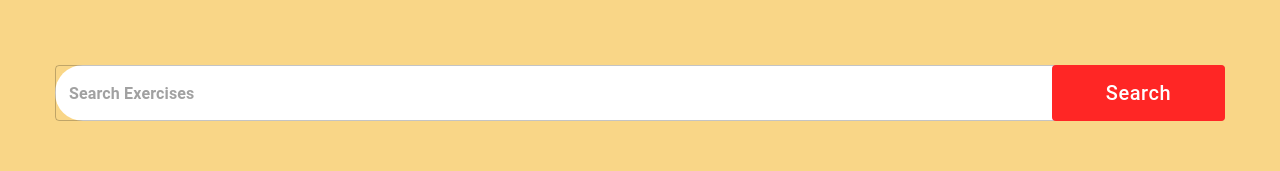
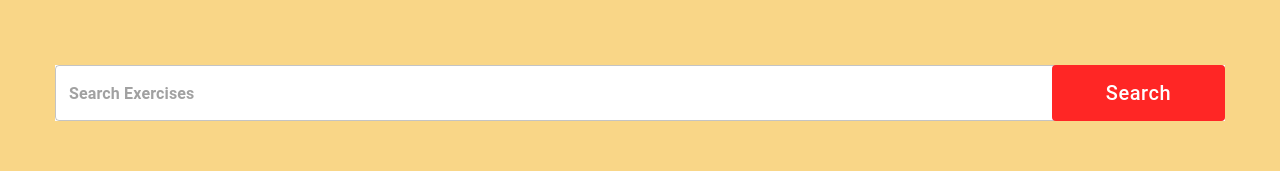
Before and after one commit to Be-Useful/move_well, a React (Create React App) app: page / in a window 1280 px wide. Shown: the part 1237-1408 px from the top of the page. Built offline with nearby package versions, Linux system fonts and the light colour scheme; no server answers.

Commit message:
search button

```diff
--- a/src/components/SearchExercises.js
+++ b/src/components/SearchExercises.js
@@ -44,7 +44,7 @@ const SearchExercises = ({ setExercises, bodyPart, setBodyPart }) => {
       <Box position="relative" mb="72px">
         <TextField
           height="76px"
-          sx={{ input: { fontWeight: '700', border: 'none', borderRadius: '4px' }, width: { lg: '1170px', xs: '350px' }, backgroundColor: '#fff', borderRadius: '40px' }}
+          sx={{ input: { fontWeight: '700', border: 'none', borderRadius: '4px' }, width: { lg: '1170px', xs: '350px' }, backgroundColor: '#fff', borderRadius: '0px' }}
           value={search}
           onChange={(e) => setSearch(e.target.value.toLowerCase())}
           placeholder="Search Exercises"
```
